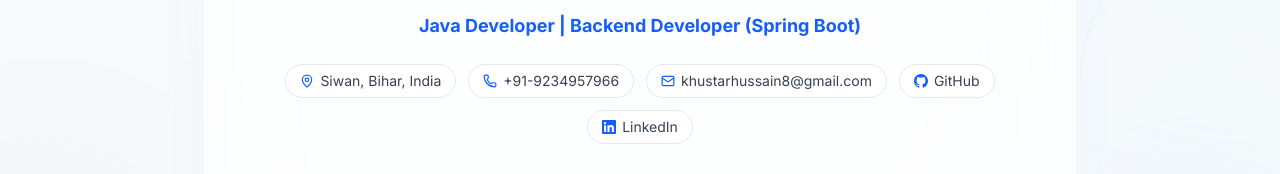
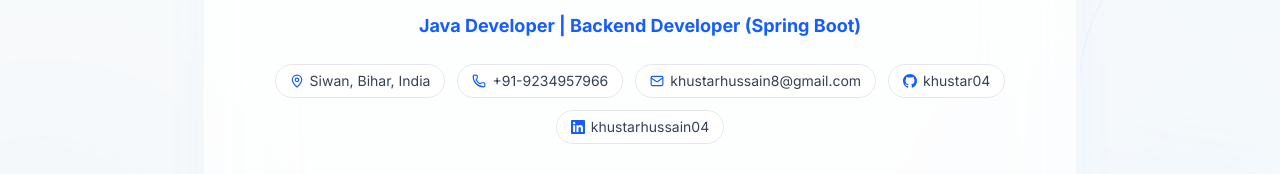
Before and after one commit to Khustar04/AI-Based-Portfolio, a React (Vite) app: page /resume in a window 1280 px wide. Shown: the part 197-371 px from the top of the page. Built offline with nearby package versions, Linux system fonts and the light colour scheme; no server answers; the database is empty.

Commit message:
fix: hide admin portal from footer, connect dynamic social links & icons across Footer, Resume, and Contact sections

```diff
--- a/src/components/Footer.jsx
+++ b/src/components/Footer.jsx
@@ -41,7 +41,6 @@ export default function Footer() {
                 { name: "Resume", path: "/resume" },
                 { name: "Projects", path: "/#projects" },
                 { name: "Contact", path: "/#contact" },
-                { name: "Admin Portal", path: "/manage-portfolio" },
               ].map((link) => (
                 <li key={link.name}>
                   <Link
--- a/src/data/socialLinks.js
+++ b/src/data/socialLinks.js
@@ -1,18 +1,22 @@
-import { GithubIcon, LinkedinIcon } from "../components/icons";
-
 export const socialLinks = [
   {
     id: "github",
     name: "GitHub",
+    platform: "GitHub",
+    username: "khustar04",
     handle: "github.com/khustar04",
     url: "https://github.com/khustar04",
-    icon: GithubIcon,
+    icon: "github",
+    iconName: "github",
   },
   {
     id: "linkedin",
     name: "LinkedIn",
+    platform: "LinkedIn",
+    username: "khustarhussain04",
     handle: "linkedin.com/in/khustarhussain04",
     url: "https://www.linkedin.com/in/khustarhussain04/",
-    icon: LinkedinIcon,
+    icon: "linkedin",
+    iconName: "linkedin",
   },
 ];
--- a/src/pages/AdminPage.jsx
+++ b/src/pages/AdminPage.jsx
@@ -595,21 +595,39 @@ export default function AdminPage() {
   const [editingSocial, setEditingSocial] = useState(null);
   const [isSocialModalOpen, setIsSocialModalOpen] = useState(false);
   const [socialForm, setSocialForm] = useState({
-    platform: "",
-    url: "",
+    platform: "Instagram",
+    url: "https://instagram.com/",
     username: "",
-    icon: "Globe",
+    icon: "instagram",
+    iconName: "instagram",
   });
 
   const openNewSocialModal = () => {
     setEditingSocial(null);
-    setSocialForm({ platform: "", url: "", username: "", icon: "Globe" });
+    setSocialForm({
+      platform: "Instagram",
+      url: "https://instagram.com/",
+      username: "",
+      icon: "instagram",
+      iconName: "instagram",
+    });
     setIsSocialModalOpen(true);
   };
 
   const openEditSocialModal = (social) => {
     setEditingSocial(social);
-    setSocialForm({ ...social });
+    const resolvedIconName =
+      (typeof social.iconName === "string" && social.iconName) ||
+      (typeof social.icon === "string" && social.icon) ||
+      (typeof social.platform === "string" && social.platform.toLowerCase()) ||
+      "globe";
+    setSocialForm({
+      platform: social.platform || social.name || "",
+      url: social.url || "",
+      username: social.username || social.handle || "",
+      icon: resolvedIconName,
+      iconName: resolvedIconName,
+    });
     setIsSocialModalOpen(true);
   };
 
@@ -619,11 +637,18 @@ export default function AdminPage() {
       showToast("Platform and URL are required", "error");
       return;
     }
+    const iconId = (socialForm.iconName || socialForm.icon || socialForm.platform || "globe").toLowerCase();
+    const finalSocial = {
+      ...socialForm,
+      name: socialForm.platform,
+      icon: iconId,
+      iconName: iconId,
+    };
     if (editingSocial) {
-      updateSocialLink(editingSocial.id, socialForm);
+      updateSocialLink(editingSocial.id, finalSocial);
       showToast(`Updated ${socialForm.platform} link!`);
     } else {
-      addSocialLink(socialForm);
+      addSocialLink(finalSocial);
       showToast(`Added ${socialForm.platform} link!`);
     }
     setIsSocialModalOpen(false);
--- a/src/pages/HomePage.jsx
+++ b/src/pages/HomePage.jsx
@@ -8,8 +8,9 @@ import ContactForm from "../components/ContactForm";
 import SectionHeading from "../components/SectionHeading";
 import DecorativeCurves from "../components/DecorativeCurves";
 import { usePortfolioData } from "../context/PortfolioDataContext";
-import { Mail, MapPin, ChevronDown, ChevronUp, ExternalLink } from "lucide-react";
-import { GithubIcon, LinkedinIcon } from "../components/icons";
+import { Phone, Mail, MapPin, ChevronDown, ChevronUp, ExternalLink } from "lucide-react";
+import { GithubIcon } from "../components/icons";
+import { resolveSocialIcon } from "../utils/iconMap";
 import { gsap, ScrollTrigger } from "../utils/gsapAnimations";
 
 export default function HomePage() {
@@ -34,20 +35,12 @@ export default function HomePage() {
       : safeProjects.slice(0, 4);
 
   const emailVal = personalInfo?.email || "";
+  const phoneVal = personalInfo?.phone || "";
   const locVal = personalInfo?.location || "";
   const ghVal = personalInfo?.github || "https://github.com/khustar04";
-  const liVal = personalInfo?.linkedin || "https://www.linkedin.com/in/khustarhussain04/";
 
-  const contactItems = [
-    {
-      id: "email",
-      label: "Email",
-      value: emailVal,
-      href: emailVal ? `mailto:${emailVal}` : null,
-      icon: Mail,
-      isExternal: false,
-    },
-    {
+  const baseContactItems = [
+    locVal && {
       id: "location",
       label: "Location",
       value: locVal,
@@ -55,23 +48,34 @@ export default function HomePage() {
       icon: MapPin,
       isExternal: false,
     },
-    {
-      id: "github",
-      label: "GitHub",
-      value: "khustar04",
-      href: ghVal,
-      icon: GithubIcon,
-      isExternal: true,
+    phoneVal && {
+      id: "phone",
+      label: "Phone",
+      value: phoneVal,
+      href: `tel:${phoneVal.replace(/[^0-9+]/g, "")}`,
+      icon: Phone,
+      isExternal: false,
     },
-    {
-      id: "linkedin",
-      label: "LinkedIn",
-      value: "khustarhussain04",
-      href: liVal,
-      icon: LinkedinIcon,
-      isExternal: true,
+    emailVal && {
+      id: "email",
+      label: "Email",
+      value: emailVal,
+      href: `mailto:${emailVal}`,
+      icon: Mail,
+      isExternal: false,
     },
-  ];
+  ].filter(Boolean);
+
+  const dynamicSocialItems = (socialLinks || []).map((s) => ({
+    id: s.id,
+    label: s.platform || s.name || "Social",
+    value: s.username || s.handle || s.platform || "Visit Profile",
+    href: s.url,
+    icon: resolveSocialIcon(s),
+    isExternal: true,
+  }));
+
+  const allContactItems = [...baseContactItems, ...dynamicSocialItems];
 
   useEffect(() => {
     const ctx = gsap.context(() => {
@@ -313,9 +317,9 @@ export default function HomePage() {
             subtitle="Have a project idea, question, or opportunity? Send me a message below!"
           />
 
-          {/* Symmetrical 2x2 / 4-Col Grid of Contact Pills */}
+          {/* Dynamic Grid of Contact & Social Media Pills */}
           <div className="grid grid-cols-1 sm:grid-cols-2 lg:grid-cols-4 gap-3.5 mb-10">
-            {contactItems.map((item) => {
+            {allContactItems.map((item) => {
               const Icon = item.icon;
               const content = (
                 <div className="w-full h-12 px-4 py-2 bg-white dark:bg-slate-800 border border-slate-200 dark:border-slate-700 rounded-2xl flex items-center gap-3 shadow-xs hover:border-blue-500 dark:hover:border-blue-400 hover:shadow-md transition-all duration-200 group">
--- a/src/pages/ResumePage.jsx
+++ b/src/pages/ResumePage.jsx
@@ -2,10 +2,10 @@ import { Download, Mail, Phone, MapPin, Award, ExternalLink } from "lucide-react
 import Button from "../components/Button";
 import DecorativeCurves from "../components/DecorativeCurves";
 import { usePortfolioData } from "../context/PortfolioDataContext";
-import { GithubIcon, LinkedinIcon } from "../components/icons";
+import { resolveSocialIcon } from "../utils/iconMap";
 
 export default function ResumePage() {
-  const { personalInfo, skills, projects, certifications, education } = usePortfolioData();
+  const { personalInfo, skills, projects, certifications, education, socialLinks } = usePortfolioData();
 
   const name = personalInfo?.name || "Khustar Hussain";
   const titles = Array.isArray(personalInfo?.titles)
@@ -16,8 +16,6 @@ export default function ResumePage() {
   const location = personalInfo?.location || "";
   const phone = personalInfo?.phone || "";
   const email = personalInfo?.email || "";
-  const github = personalInfo?.github || "https://github.com/khustar04";
-  const linkedin = personalInfo?.linkedin || "https://www.linkedin.com/in/khustarhussain04/";
   const resumeUrl = personalInfo?.resumeUrl || "/Khustar_Hussain_Resume.pdf";
   const bio = personalInfo?.bio || "";
 
@@ -25,6 +23,7 @@ export default function ResumePage() {
   const safeProjects = Array.isArray(projects) ? projects : [];
   const safeCerts = Array.isArray(certifications) ? certifications : [];
   const safeEdu = Array.isArray(education) ? education : [];
+  const safeSocials = Array.isArray(socialLinks) ? socialLinks : [];
 
   return (
     <main className="pt-28 pb-24 relative overflow-hidden transition-colors duration-300">
@@ -40,7 +39,7 @@ export default function ResumePage() {
             {titles.join(" | ")}
           </p>
 
-          {/* Contact Details Pill Row */}
+          {/* Contact & Social Details Pill Row */}
           <div className="flex flex-wrap items-center justify-center gap-3 mb-8 text-xs md:text-sm text-gray-700 dark:text-gray-300">
             {location && (
               <span className="inline-flex items-center gap-1.5 px-3.5 py-1.5 bg-white/80 dark:bg-slate-900/60 backdrop-blur-md rounded-full border border-gray-200 dark:border-slate-700">
@@ -69,29 +68,22 @@ export default function ResumePage() {
               </a>
             )}
 
-            {github && (
-              <a
-                href={github}
-                target="_blank"
-                rel="noopener noreferrer"
-                className="inline-flex items-center gap-1.5 px-3.5 py-1.5 bg-white/80 dark:bg-slate-900/60 backdrop-blur-md rounded-full border border-gray-200 dark:border-slate-700 hover:border-blue-500 hover:text-blue-600 transition-colors"
-              >
-                <GithubIcon size={14} className="text-blue-600 dark:text-blue-400" />
-                <span>GitHub</span>
-              </a>
-            )}
-
-            {linkedin && (
-              <a
-                href={linkedin}
-                target="_blank"
-                rel="noopener noreferrer"
-                className="inline-flex items-center gap-1.5 px-3.5 py-1.5 bg-white/80 dark:bg-slate-900/60 backdrop-blur-md rounded-full border border-gray-200 dark:border-slate-700 hover:border-blue-500 hover:text-blue-600 transition-colors"
-              >
-                <LinkedinIcon size={14} className="text-blue-600 dark:text-blue-400" />
-                <span>LinkedIn</span>
-              </a>
-            )}
+            {/* Dynamic Social Links */}
+            {safeSocials.map((link) => {
+              const SocialIcon = resolveSocialIcon(link);
+              return (
+                <a
+                  key={link.id}
+                  href={link.url}
+                  target="_blank"
+                  rel="noopener noreferrer"
+                  className="inline-flex items-center gap-1.5 px-3.5 py-1.5 bg-white/80 dark:bg-slate-900/60 backdrop-blur-md rounded-full border border-gray-200 dark:border-slate-700 hover:border-blue-500 hover:text-blue-600 dark:hover:text-blue-400 transition-colors"
+                >
+                  <SocialIcon size={14} className="text-blue-600 dark:text-blue-400" />
+                  <span>{link.username || link.name || link.platform || "Link"}</span>
+                </a>
+              );
+            })}
           </div>
 
           <div className="flex justify-center">
```
